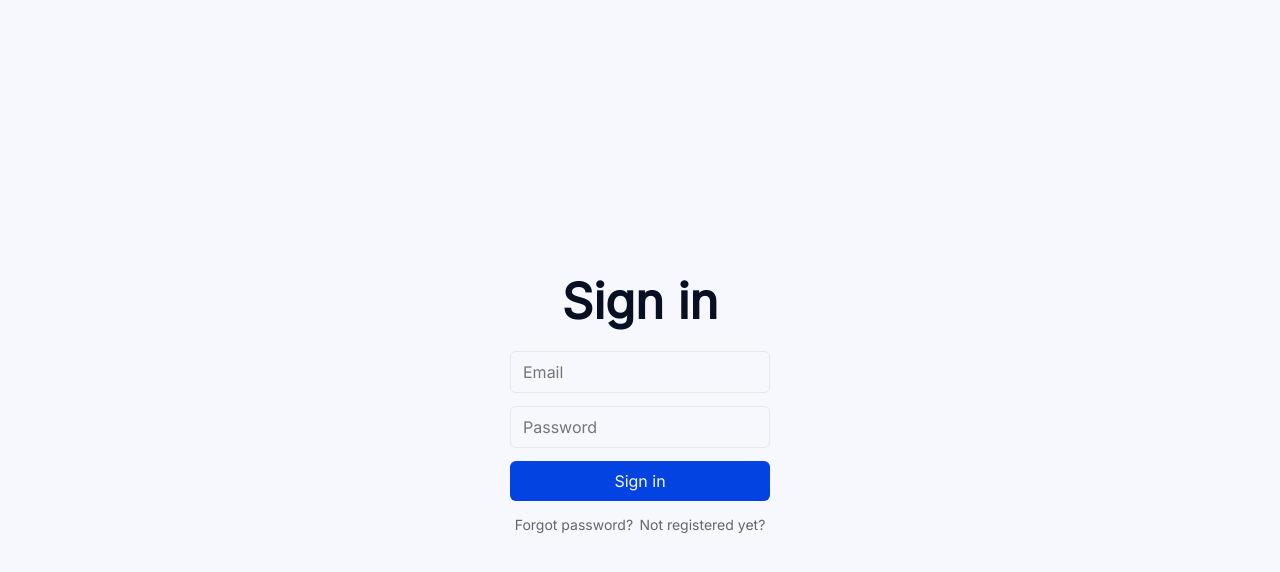
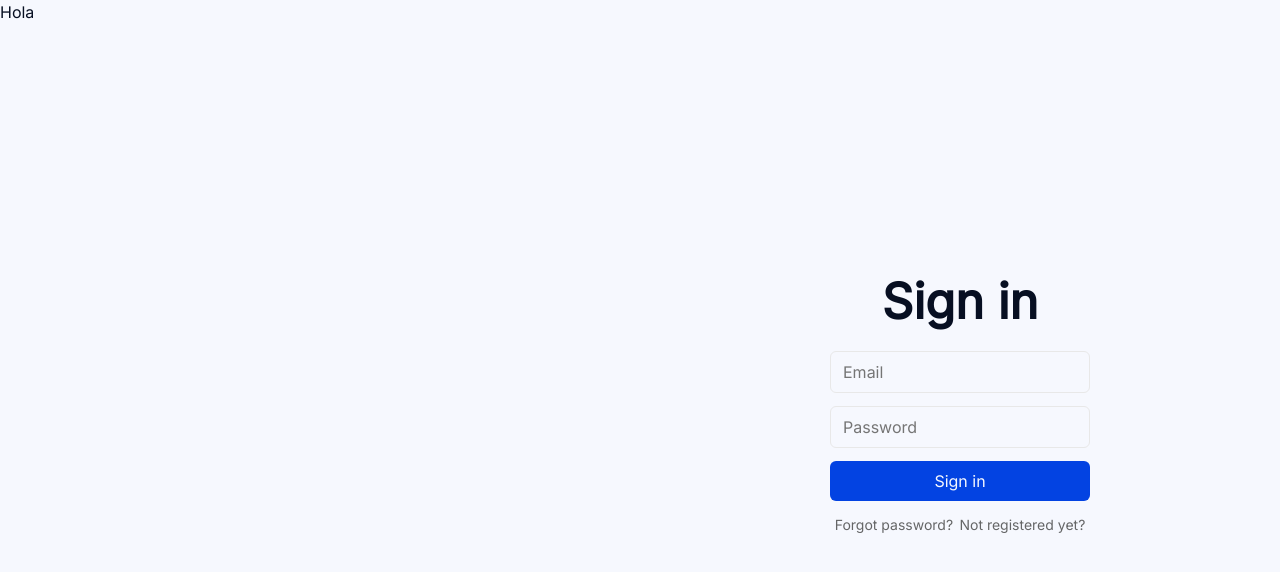
Before and after one commit to bipo38/litehouse, a Nuxt app in the folder front/: page /signin in a window 1280 px wide. Shown: the top 572 px of the page. Built offline with nearby package versions, Linux system fonts and the light colour scheme; a web font is replaced by a local one.

Commit message:
refactor: login

```diff
--- /dev/null
+++ b/front/assets/styles/layouts/welcome.scss
@@ -0,0 +1,10 @@
+.layout--welcome {
+    display: flex;
+
+    height: 100vh;
+    width: 100%;
+
+    > div {
+        flex: 1;
+    }
+}
--- /dev/null
+++ b/front/layouts/welcome.vue
@@ -0,0 +1,12 @@
+<template>
+    <div class="layout--welcome">
+        <div>
+            Hola
+        </div>
+        <slot />
+    </div>
+</template>
+
+<style lang="scss">
+@use '~/assets/styles/layouts/welcome.scss'
+</style>
--- a/front/pages/signin/index.vue
+++ b/front/pages/signin.vue
@@ -1,5 +1,11 @@
+<script setup lang="ts">
+definePageMeta({
+    layout: 'welcome'
+})
+</script>
+
 <template>
-    <div class="page page--signin">
+    <div class="page--signin">
 
         <h1>Sign in</h1>
         <form @submit.prevent="">
```
Also changed, not shown: front/pages/signup.vue (renamed from front/pages/signup/index.vue).
